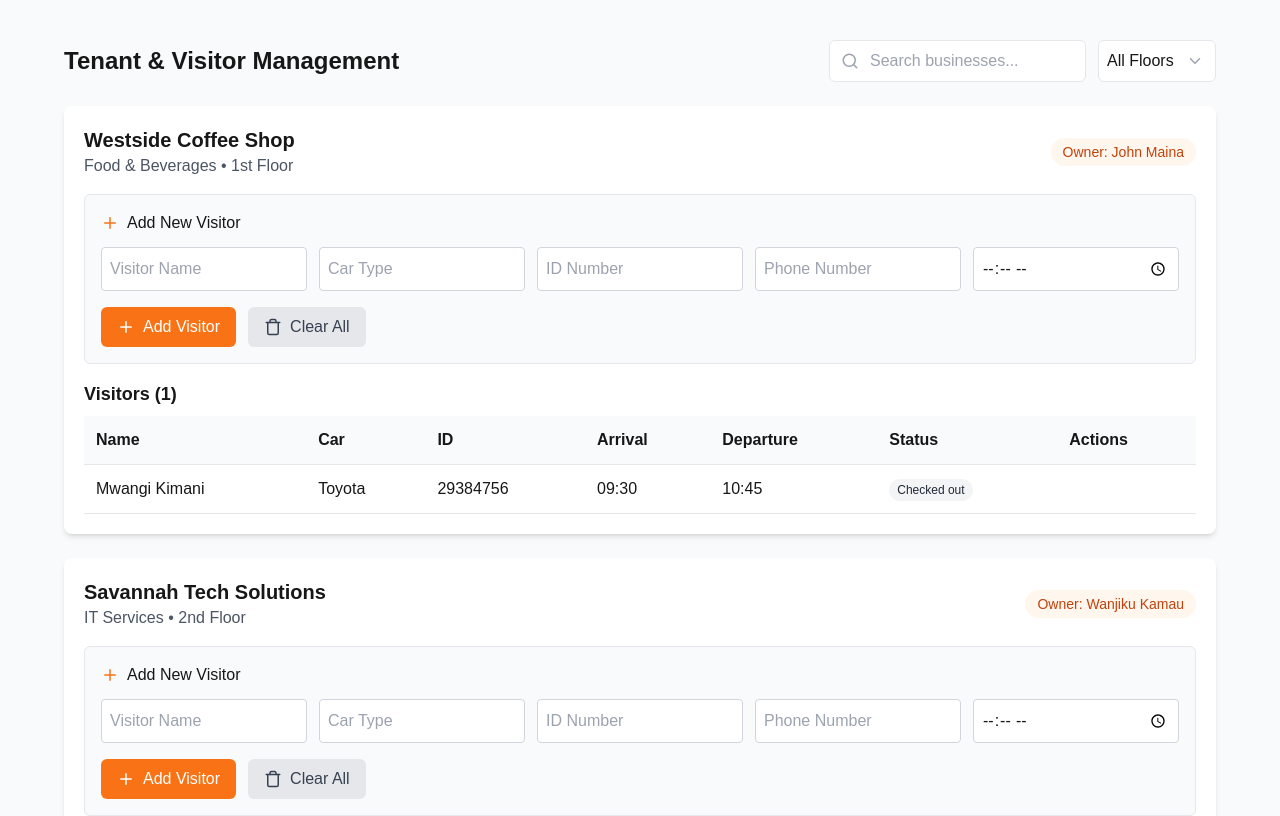
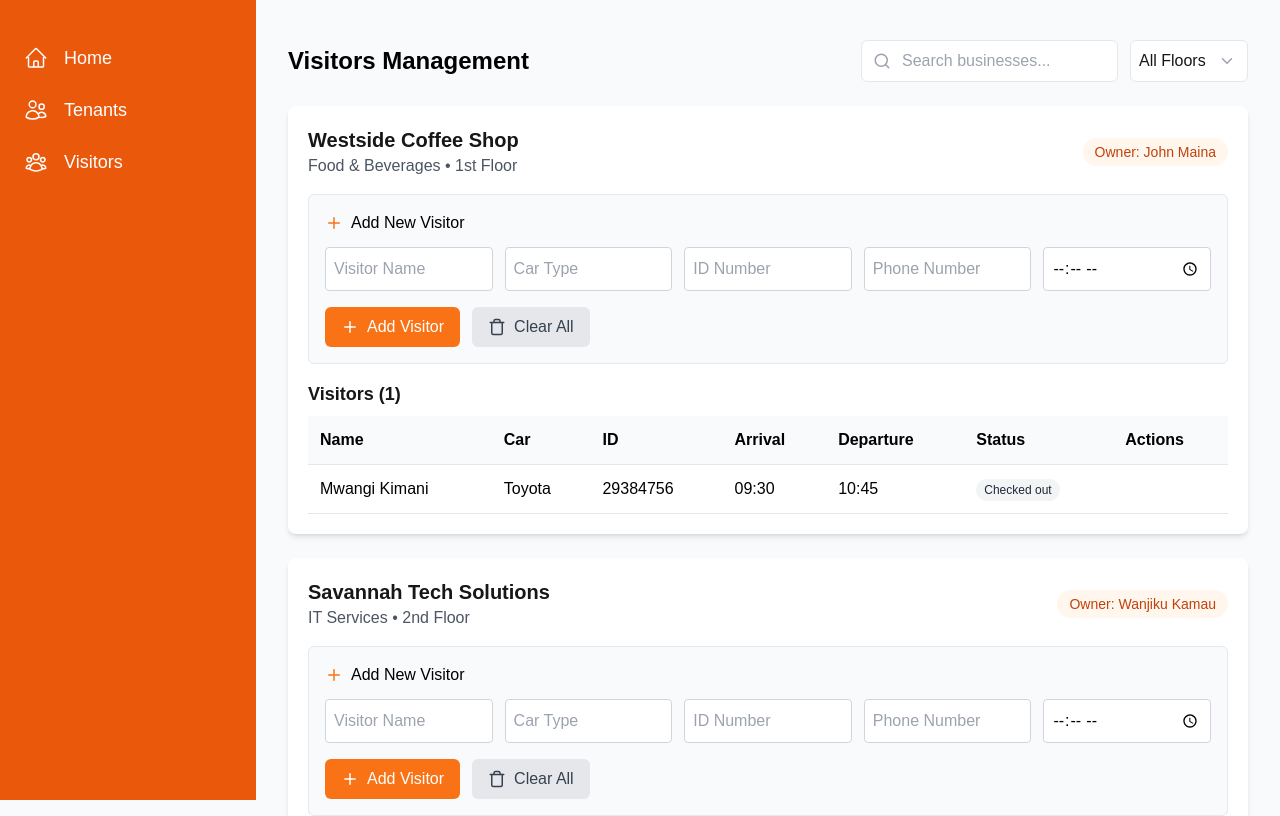
Before and after one commit to Mwanasha-Omari/Car-System, a Next.js app: page /Visitors in a window 1280 px wide. Shown: the top 816 px of the page. Built offline with nearby package versions, Linux system fonts and the light colour scheme.

Commit message:
Update Visitors page

```diff
--- a/src/app/Home/page.tsx
+++ b/src/app/Home/page.tsx
@@ -10,7 +10,7 @@ export default function Home() {
       <div className="absolute inset-0 bg-black bg-opacity-60 z-0" />
       <div className="relative z-10 flex flex-col items-center justify-center min-h-screen px-4 text-white">
         <h1 className="text-3xl md:text-4xl font-bold mb-4 text-center">
-          Welcome to Car Management System
+          Welcome to our car management platform
         </h1>
         <p className="text-center text-lg mb-8 max-w-xl">
           View all tenants, their rental details, or track and manage visitors per Floor.
--- a/src/app/Tenants/page.tsx
+++ b/src/app/Tenants/page.tsx
@@ -115,7 +115,6 @@ const TenantDisplay = () => {
   const [searchTerm, setSearchTerm] = useState<string>('');
   const [selectedFloor, setSelectedFloor] = useState<string>('All Floors');
 
-// eslint-disable-next-line react-hooks/exhaustive-deps
   useEffect(() => {
     const timer = setTimeout(() => {
       setTenants(allTenants);
--- a/src/app/Visitors/page.tsx
+++ b/src/app/Visitors/page.tsx
@@ -1,6 +1,8 @@
 "use client"
 import { useState, useEffect } from 'react';
+import Link from 'next/link';
 import { Search, ChevronDown, Plus, Trash, RefreshCw } from 'lucide-react';
+import { HomeIcon, UsersIcon, UserGroupIcon, Bars3Icon, XMarkIcon } from '@heroicons/react/24/outline';
 
 interface Visitor {
   _id?: string;
@@ -27,6 +29,85 @@ interface Tenant {
   visitors?: Visitor[];
 }
 
+interface SidebarLinkProps {
+  href: string;
+  children: React.ReactNode;
+  icon: React.ReactNode;
+  onClick?: () => void;
+}
+
+const SidebarLink = ({ href, children, icon, onClick }: SidebarLinkProps) => {
+  return (
+    <Link
+      href={href}
+      onClick={onClick}
+      className="flex items-center gap-4 text-lg py-3 px-2 hover:bg-orange-700 rounded transition-all"
+    >
+      {icon}
+      {children}
+    </Link>
+  );
+};
+
+const Sidebar = () => {
+  const [isSidebarOpen, setIsSidebarOpen] = useState(false);
+
+  useEffect(() => {
+    const handleResize = () => {
+      if (window.innerWidth >= 768 && isSidebarOpen) {
+        setIsSidebarOpen(false);
+      }
+    };
+
+    window.addEventListener('resize', handleResize);
+    return () => {
+      window.removeEventListener('resize', handleResize);
+    };
+  }, [isSidebarOpen]);
+
+  return (
+    <>
+      <div className="fixed top-0 left-0 h-full bg-orange-600 text-white w-64 flex-col hidden md:flex py-8 px-4 z-30">
+        <SidebarLink href="/Home" icon={<HomeIcon className="h-6 w-6" />}>Home</SidebarLink>
+        <SidebarLink href="/Tenants" icon={<UsersIcon className="h-6 w-6" />}>Tenants</SidebarLink>
+        <SidebarLink href="/Visitors" icon={<UserGroupIcon className="h-6 w-6" />}>Visitors</SidebarLink>
+      </div>
+            <div className="md:hidden fixed top-4 left-4 z-40">
+        <button
+          onClick={() => setIsSidebarOpen(!isSidebarOpen)}
+          className="bg-orange-600 text-white p-2 rounded-md hover:bg-orange-700 transition-colors"
+          aria-label="Toggle menu">
+          {isSidebarOpen ? (
+            <XMarkIcon className="h-6 w-6" />
+          ) : (
+            <Bars3Icon className="h-6 w-6" />
+          )}
+        </button>
+      </div>
+            {isSidebarOpen && (
+        <div className="md:hidden fixed inset-0 bg-black bg-opacity-50 z-40" onClick={() => setIsSidebarOpen(false)}>
+          <div
+            className="fixed top-0 left-0 h-full w-64 bg-orange-600 text-white flex flex-col py-8 px-4 z-50 transform transition-transform"
+            onClick={(e) => e.stopPropagation()}
+          >
+            <div className="mb-6 px-2 flex justify-between items-center">
+              <button
+                onClick={() => setIsSidebarOpen(false)}
+                className="text-white hover:bg-orange-700 p-1 rounded-full"
+                aria-label="Close menu">
+                <XMarkIcon className="h-6 w-6" />
+              </button>
+            </div>
+            <SidebarLink href="/Home" icon={<HomeIcon className="h-6 w-6" />} onClick={() => setIsSidebarOpen(false)}>Home</SidebarLink>
+            <SidebarLink href="/Tenants" icon={<UsersIcon className="h-6 w-6" />} onClick={() => setIsSidebarOpen(false)}>Tenants</SidebarLink>
+            <SidebarLink href="/Visitors" icon={<UserGroupIcon className="h-6 w-6" />} onClick={() => setIsSidebarOpen(false)}>Visitors</SidebarLink>
+          </div>
+        </div>
+      )}
+    </>
+  );
+};
+
 const mockTenants: Tenant[] = [
   {
     _id: "t1",
@@ -35,7 +116,7 @@ const mockTenants: Tenant[] = [
     businessType: "Food & Beverages",
     car: "Toyota",
     numberPlate: "KBZ 123A",
-    imageUrl: "/placeholder.jpg",
+    imageUrl: "/cars.jpg",
     floor: "1st Floor"
   },
   {
@@ -45,7 +126,7 @@ const mockTenants: Tenant[] = [
     businessType: "IT Services",
     car: "Honda",
     numberPlate: "KCE 456B",
-    imageUrl: "/placeholder.jpg",
+    imageUrl: "/cars.jpg",
     floor: "2nd Floor"
   },
   {
@@ -55,7 +136,7 @@ const mockTenants: Tenant[] = [
     businessType: "Healthcare",
     car: "Mazda",
     numberPlate: "KDF 789C",
-    imageUrl: "/placeholder.jpg",
+    imageUrl: "/cars.jpg",
     floor: "1st Floor"
   },
   {
@@ -65,7 +146,7 @@ const mockTenants: Tenant[] = [
     businessType: "Retail",
     car: "Nissan",
     numberPlate: "KCA 321D",
-    imageUrl: "/placeholder.jpg",
+    imageUrl: "/cars.jpg",
     floor: "3rd Floor"
   }
 ];
@@ -101,12 +182,14 @@ const mockVisitors: Record<string, Visitor[]> = {
 
 const Layout = ({ children }) => {
   return (
-    <div className="min-h-screen bg-gray-50">
-      <main className="container mx-auto py-6">{children}</main>
+    <div className="min-h-screen bg-gray-50 flex">
+      <Sidebar />
+      <main className="w-full md:ml-64 flex-1 py-6 px-4 transition-all">{children}</main>
     </div>
   );
 };
-const VisitorManagementApp = () => {
+
+const Visitors = () => {
   const [tenants, setTenants] = useState<Tenant[]>([]);
   const [loading, setLoading] = useState<boolean>(true);
   const [searchTerm, setSearchTerm] = useState<string>('');
@@ -224,7 +307,7 @@ const VisitorManagementApp = () => {
   };
 
   const checkoutVisitor = (tenantId: string, visitorId: string) => {
-    const { departureTime, duration } = calculateTime('08:00'); // Just using random time since actual arrival doesn't matter for demo
+    const { departureTime, duration } = calculateTime('08:00');
 
     setTenants(prevTenants =>
       prevTenants.map(tenant =>
@@ -266,27 +349,27 @@ const VisitorManagementApp = () => {
 
   const floors = ['All Floors', ...Array.from(new Set(tenants.map(tenant => tenant.floor)))];
 
-  if (loading) {
-    return (
-      <Layout>
-        <div className="flex justify-center items-center h-64">
-          <div className="text-center">
-            <RefreshCw className="animate-spin h-10 w-10 text-orange-500 mx-auto mb-4" />
-            <p className="text-xl text-gray-700">Loading data...</p>
-          </div>
-        </div>
-      </Layout>
-    );
-  }
+  // if (loading) {
+  //   return (
+  //     <Layout>
+  //       <div className="flex justify-center items-center h-64">
+  //         <div className="text-center">
+  //           <RefreshCw className="animate-spin h-10 w-10 text-orange-500 mx-auto mb-4" />
+  //           <p className="text-xl text-gray-700">Loading data...</p>
+  //         </div>
+  //       </div>
+  //     </Layout>
+  //   );
+  // }
 
   return (
     <Layout>
       <div className="flex flex-col items-center p-4 w-full">
         <div className="w-full max-w-6xl">
           <div className="flex flex-col md:flex-row justify-between items-center mb-6">
-            <h1 className="text-2xl font-bold mb-4 md:mb-0">Tenant & Visitor Management</h1>
+            <h1 className="text-black text-2xl font-bold mb-4 md:mb-0"> Visitors Management</h1>
 
-            <div className="flex flex-col md:flex-row gap-3 w-full md:w-auto">
+            <div className="flex flex-col sm:flex-row gap-3 w-full md:w-auto">
               <div className="relative flex-grow">
                 <Search className="absolute left-3 top-1/2 transform -translate-y-1/2 text-gray-400" size={18} />
                 <input
@@ -298,11 +381,11 @@ const VisitorManagementApp = () => {
                 />
               </div>
 
-              <div className="relative">
+              <div className="relative w-full sm:w-auto">
                 <select
                   value={selectedFloor}
                   onChange={(e) => setSelectedFloor(e.target.value)}
-                  className="p-2 bg-white border rounded-md focus:outline-none focus:ring-2 focus:ring-orange-300 appearance-none pr-10 cursor-pointer"
+                  className="p-2 bg-white border rounded-md focus:outline-none focus:ring-2 focus:ring-orange-300 appearance-none pr-10 cursor-pointer w-full"
                 >
                   {floors.map(floor => (
                     <option key={floor} value={floor}>{floor}</option>
@@ -331,48 +414,48 @@ const VisitorManagementApp = () => {
                 </div>
               </div>
               <div className="bg-gray-50 p-4 rounded-md border border-gray-200 mb-4">
-                <h3 className="font-medium mb-3 flex items-center">
+                <h3 className="font-medium mb-3 flex items-center text-black">
                   <Plus size={18} className="mr-2 text-orange-500" />
                   Add New Visitor
                 </h3>
-                <div className="grid grid-cols-1 md:grid-cols-2 lg:grid-cols-5 gap-3 mb-4">
+                <div className="grid grid-cols-1 sm:grid-cols-2 lg:grid-cols-5 gap-3 mb-4">
                   <input
                     type="text"
                     placeholder="Visitor Name"
-                    className="p-2 border border-gray-300 rounded"
+                    className="p-2 border border-gray-300 rounded text-black"
                     value={visitorFormState[tenant._id]?.fullName || ''}
                     onChange={(e) => handleVisitorFormChange(tenant._id, 'fullName', e.target.value)}
                   />
                   <input
                     type="text"
                     placeholder="Car Type"
-                    className="p-2 border border-gray-300 rounded"
+                    className="p-2 border border-gray-300 rounded text-black"
                     value={visitorFormState[tenant._id]?.carType || ''}
                     onChange={(e) => handleVisitorFormChange(tenant._id, 'carType', e.target.value)}
                   />
                   <input
                     type="text"
                     placeholder="ID Number"
-                    className="p-2 border border-gray-300 rounded"
+                    className="p-2 border border-gray-300 rounded text-black"
                     value={visitorFormState[tenant._id]?.idNumber || ''}
                     onChange={(e) => handleVisitorFormChange(tenant._id, 'idNumber', e.target.value)}
                   />
                   <input
                     type="text"
                     placeholder="Phone Number"
-                    className="p-2 border border-gray-300 rounded"
+                    className="p-2 border border-gray-300 rounded text-black"
                     value={visitorFormState[tenant._id]?.phoneNumber || ''}
                     onChange={(e) => handleVisitorFormChange(tenant._id, 'phoneNumber', e.target.value)}
                   />
                   <input
                     type="time"
                     placeholder="Arrival Time"
-                    className="p-2 border border-gray-300 rounded"
+                    className="p-2 border border-gray-300 rounded text-black"
                     value={visitorFormState[tenant._id]?.arrivalTime || ''}
                     onChange={(e) => handleVisitorFormChange(tenant._id, 'arrivalTime', e.target.value)}
                   />
                 </div>
-                <div className="flex gap-3">
+                <div className="flex flex-wrap gap-3">
                   <button
                     onClick={() => addVisitor(tenant._id)}
                     className="px-4 py-2 bg-orange-500 text-white rounded-md hover:bg-orange-600 flex items-center"
@@ -392,7 +475,8 @@ const VisitorManagementApp = () => {
               {tenant.visitors && tenant.visitors.length > 0 ? (
                 <div className="overflow-x-auto">
                   <h3 className="text-lg font-semibold mb-2">Visitors ({tenant.visitors.length})</h3>
-                  <table className="w-full border-collapse">
+                  <div className="min-w-full overflow-hidden">
+                    <table className="w-full border-collapse text-black">
                       <thead>
                         <tr className="bg-gray-50 text-left">
                           <th className="p-3 border-b">Name</th>
@@ -432,6 +516,7 @@ const VisitorManagementApp = () => {
                       </tbody>
                     </table>
                   </div>
+                </div>
               ) : (
                 <div className="text-center py-8 text-gray-500">
                   <p>No visitors recorded for this tenant yet.</p>
@@ -445,4 +530,4 @@ const VisitorManagementApp = () => {
   );
 };
 
-export default VisitorManagementApp;
+export default Visitors;
```
Lines whose indentation alone changed are shown as unchanged.
